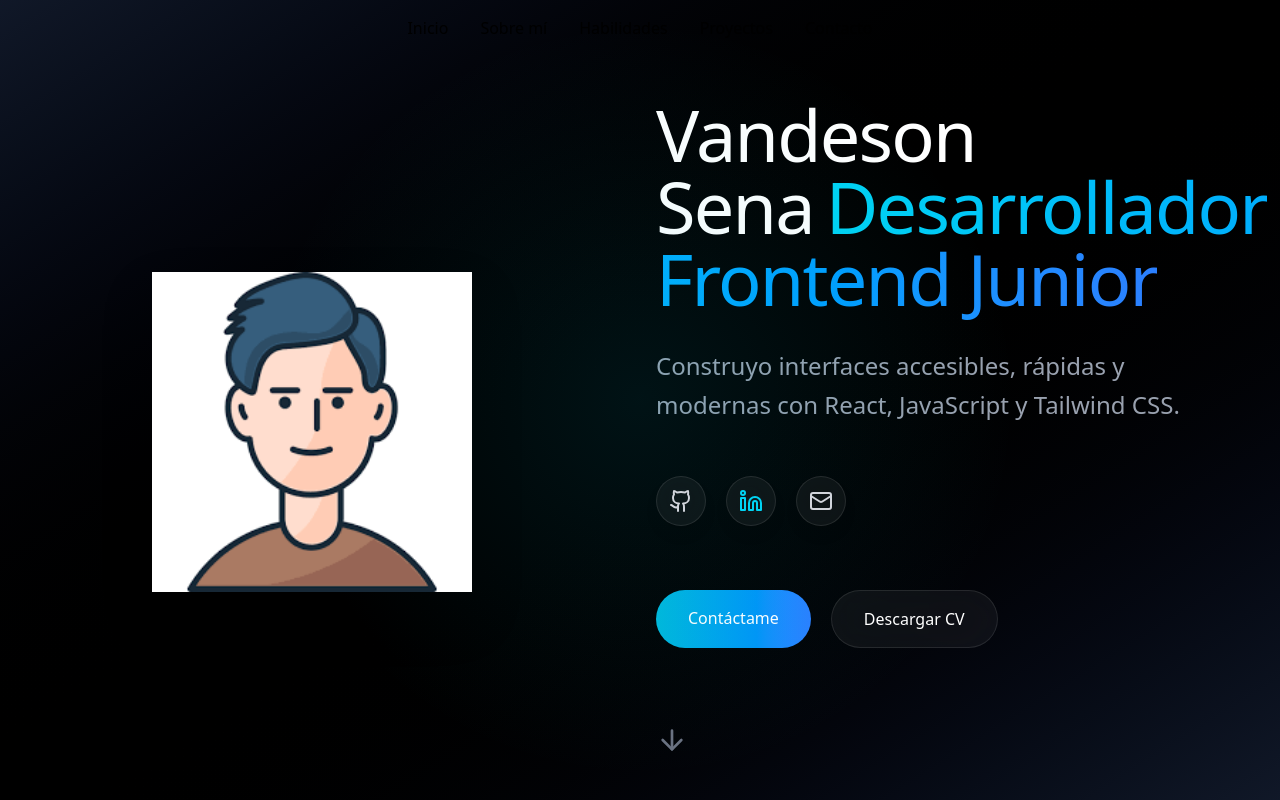
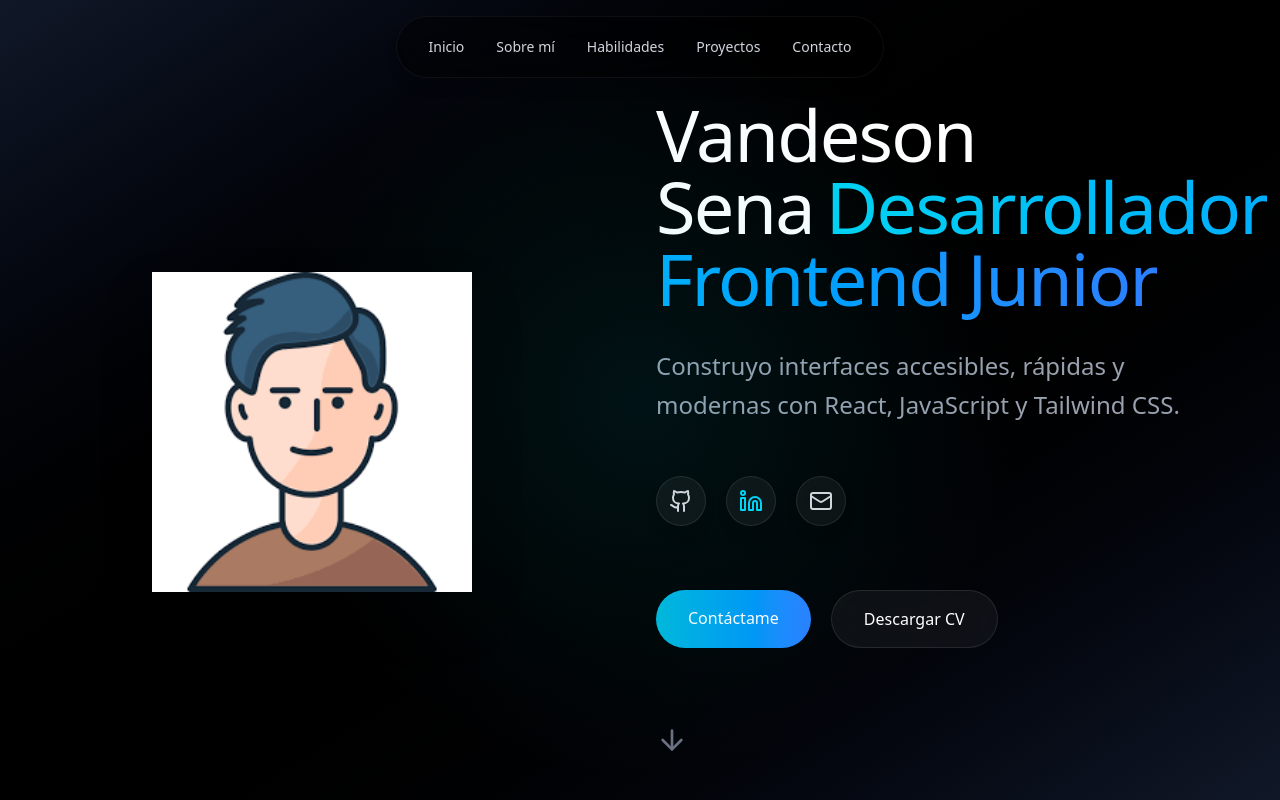
Before and after one commit to vandeson2/mi-portafolio, a React (Vite) app: page / in a window 1280 px wide. Shown: the top 800 px of the page. Built offline with nearby package versions, Linux system fonts and the light colour scheme.

Commit message:
Añadido estilo al NavBar

```diff
--- a/src/components/NavBar.jsx
+++ b/src/components/NavBar.jsx
@@ -39,18 +39,28 @@ export function NavBar(){
 
     return (
     <nav className="fixed top-4 left-0 right-0 z-50 flex justify-center px-4">
-        <div>
+        <div
+            className={`transition-all duration-500 rounded-full py-3 px-8 ${ isScrolled
+                        ? 'bg-black/80 backdrop-blur-2xl sadow-2xl border border-white/10'
+                        : 'bg-black/40 backdrop-blur-xl shadow-lg border border-white/5'
+                    }`}
+        >
             {/*Menu*/}
+
+            <div
+                className="flex justify-center items-center"
+            >
                 <div className="hidden md:flex space-x-8">
                 {navItems.map((item) => (
                     <a
                         key={item.name}
                         href={item.href}
+                        className="text-sm text-gray-300 hover:text-white transition-all duration-300 relative py-2 group"
                     >
                         {item.name}
+                        <span className="absolute bottom-0 left-0 w-0 h-0.5 bg-gradient-to-r from-cyan-400 to-blue-500 group-hover:w-full transition-all duration-300"></span>
                     </a>
                 ))}
-
                 </div>
                 {/*Botón movil */}
                 <button
@@ -61,10 +71,13 @@ export function NavBar(){
                 </button>
             </div>
 
+
             {/*Menu movil*/}
             {isOpenMenu && (
                 <div className="md:hidden">
-                <div>
+                    <div
+
+                    >
                         {navItems.map((item) => (
                             <a
                                 key={item.name}
@@ -77,6 +90,7 @@ export function NavBar(){
                     </div>
                 </div>
             )}
+        </div>
     </nav>
 
     )
```
Lines whose indentation alone changed are shown as unchanged.
